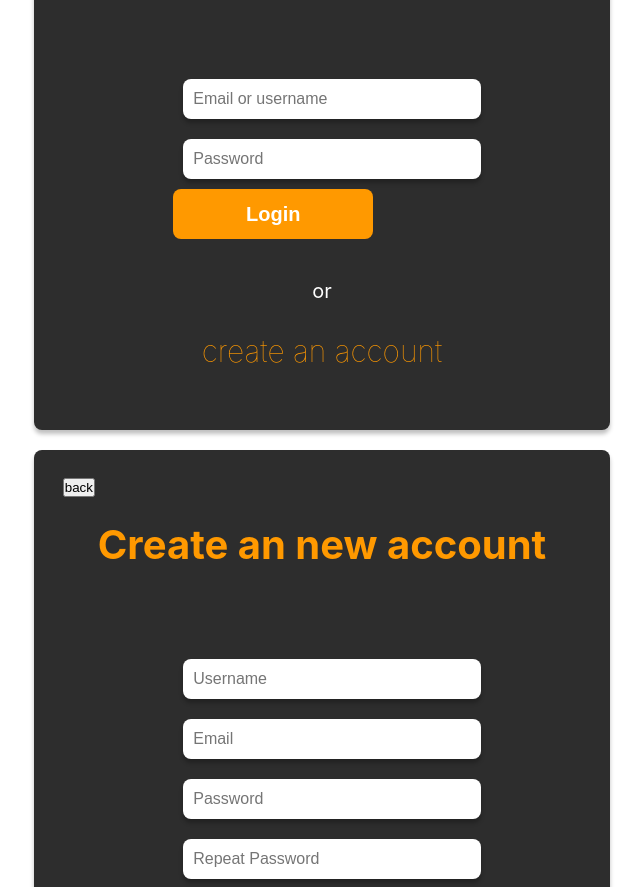
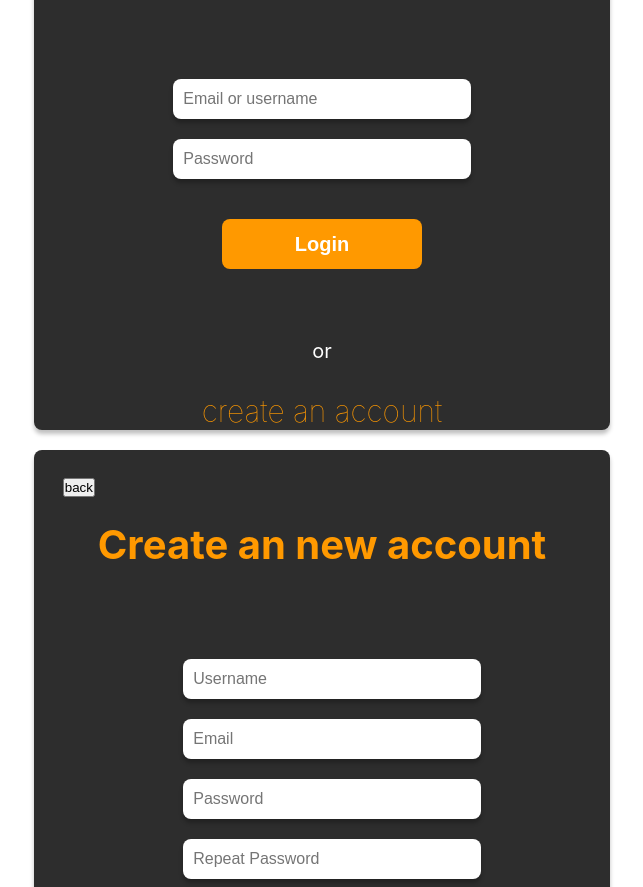
Before and after one commit to karol-ciolczyk/ult-sys-review-app, a React (Create React App) app: page / in a window 1280 px wide. Shown: the part 200-1087 px from the top of the page, without its empty margins (318-961 px from the left). Built offline with nearby package versions, Linux system fonts and the light colour scheme.

Commit message:
some styles changed

```diff
--- a/src/components/LoginForm.module.css
+++ b/src/components/LoginForm.module.css
@@ -16,12 +16,15 @@
   border: none;
   width: 100%;
   height: 4rem;
-  margin: 1rem;
+  margin: 1rem auto;
   font-size: 1.6rem;
   padding: 0rem 1rem;
   background: #ffffff;
   box-shadow: 0rem 0.4rem 0.4rem rgba(0, 0, 0, 0.25);
   border-radius: 0.8rem;
+}
+.form button {
+  margin: 3rem auto;
 }
 .textContainer {
   margin-top: 4rem;
--- a/src/components/SignUpForm.module.css
+++ b/src/components/SignUpForm.module.css
@@ -17,6 +17,9 @@
   margin: auto;
   justify-content: center;
 }
+.form button {
+  margin: 3rem auto;
+}
 .form input {
   border: none;
   width: 100%;
```
